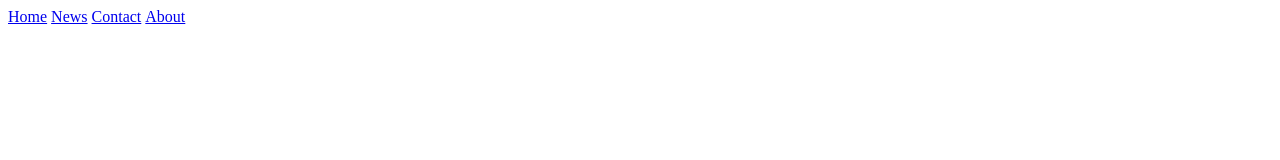
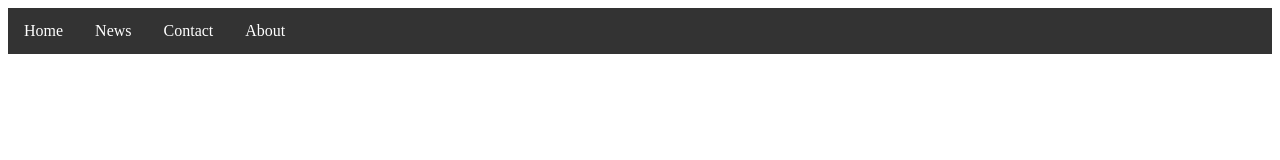
Before and after one commit to Guggilla/testFeta, a plain HTML site: page index.html in a window 1280 px wide. Drawn offline with Linux system fonts and the light colour scheme.

Commit message:
Update index.html

```diff
--- a/index.html
+++ b/index.html
@@ -7,9 +7,25 @@
     list-style-type: none;
     margin: 0;
     padding: 0;
+    overflow: hidden;
+    background-color: #333;
 }
+
 li {
-    display: inline;
+    float: left;
+}
+
+li a {
+    display: block;
+    color: white;
+    text-align: center;
+    padding: 14px 16px;
+    text-decoration: none;
+}
+
+/* Change the link color to #111 (black) on hover */
+li a:hover {
+    background-color: #111;
 }
 </style>
 </head>
```
Lines whose indentation alone changed are shown as unchanged.
